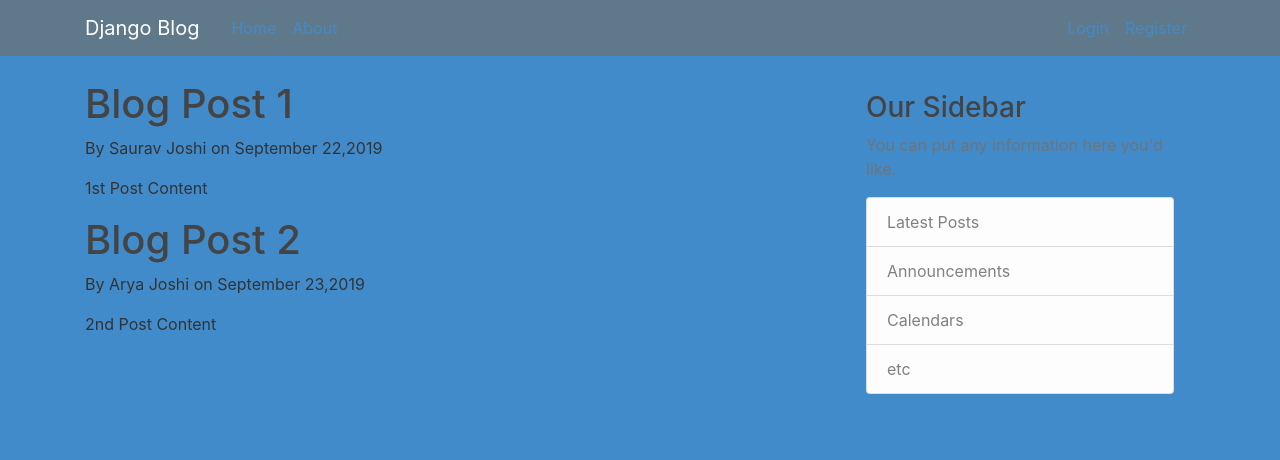
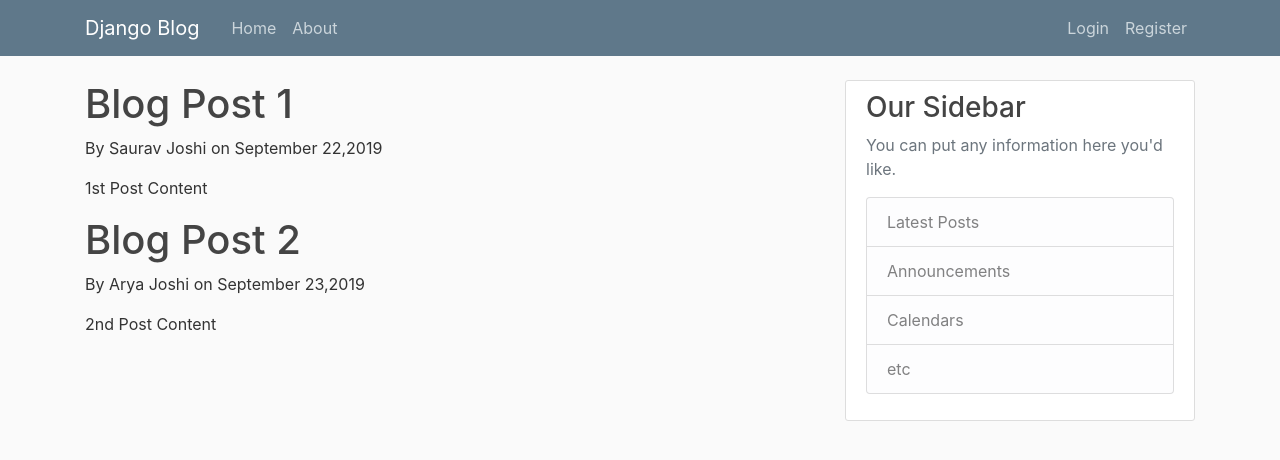
Before and after one commit to sauravjoshi23/Django_blog, a Django app: page / in a window 1280 px wide. Shown: the top 460 px of the page. Run offline with Django 3.2, Linux system fonts and the light colour scheme; some libraries are stand-ins or nearby versions.

Commit message:
Changed main.css

```diff
--- a/Django_project/blog/static/blog/main.css
+++ b/Django_project/blog/static/blog/main.css
@@ -1,5 +1,5 @@
 body {
-    background: #428bca;
+  background: #fafafa;
   color: #333333;
   margin-top: 5rem;
 }
@@ -17,11 +17,11 @@ body {
 }
 
 .site-header .navbar-nav .nav-link {
-    color: #428bca;
+  color: #cbd5db;
 }
 
 .site-header .navbar-nav .nav-link:hover {
-    color: #428bca;
+  color: #ffffff;
 }
 
 .site-header .navbar-nav .nav-link.active {
@@ -29,9 +29,9 @@ body {
 }
 
 .content-section {
-    background: #428bca;
+  background: #ffffff;
   padding: 10px 20px;
-    border: 1px solid #428bca;
+  border: 1px solid #dddddd;
   border-radius: 3px;
   margin-bottom: 20px;
 }
@@ -58,7 +58,7 @@ body {
 .article-metadata {
   padding-bottom: 1px;
   margin-bottom: 4px;
-    border-bottom: 1px solid #428bca
+  border-bottom: 1px solid #e3e3e3
 }
 
 .article-metadata a:hover {
```
Also changed, not shown: Django_project/db.sqlite3. Lines whose indentation alone changed are shown as unchanged.
